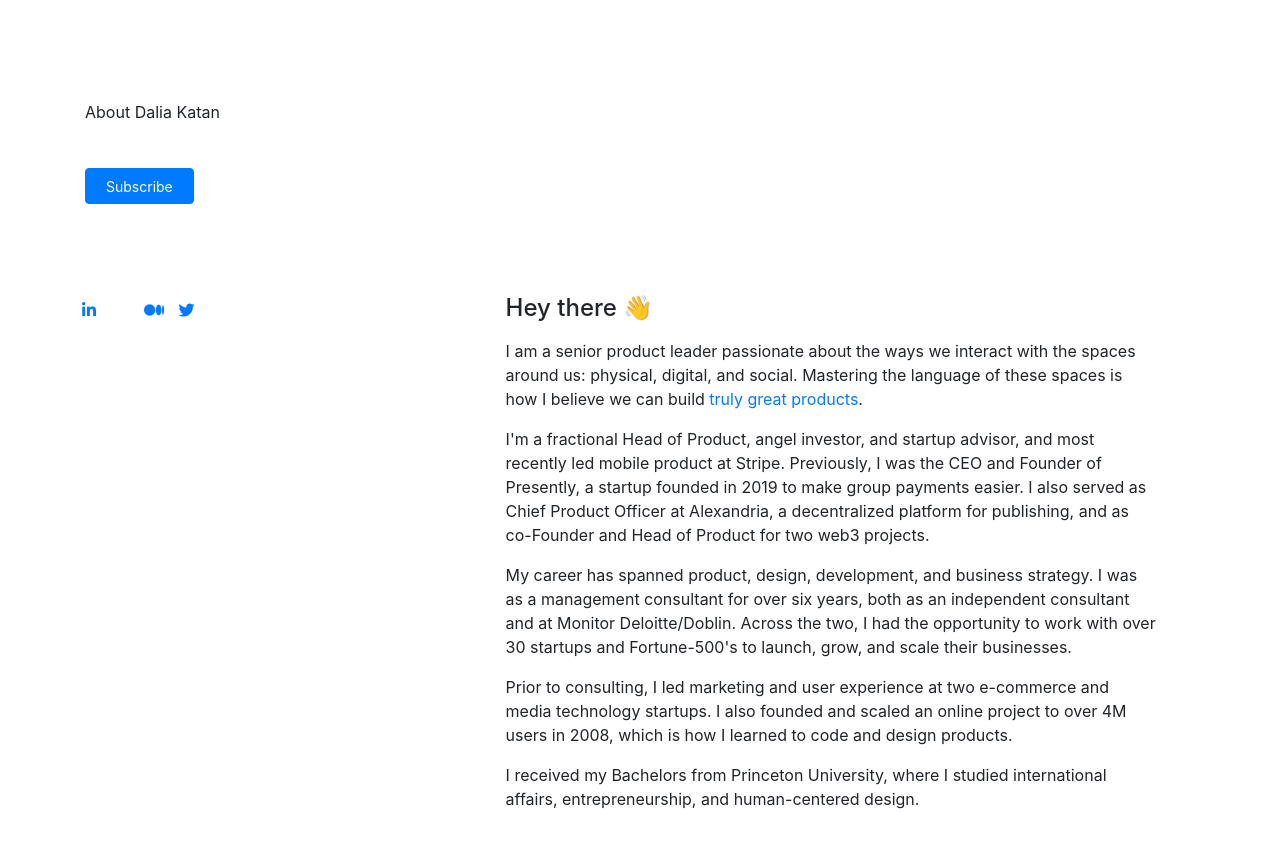
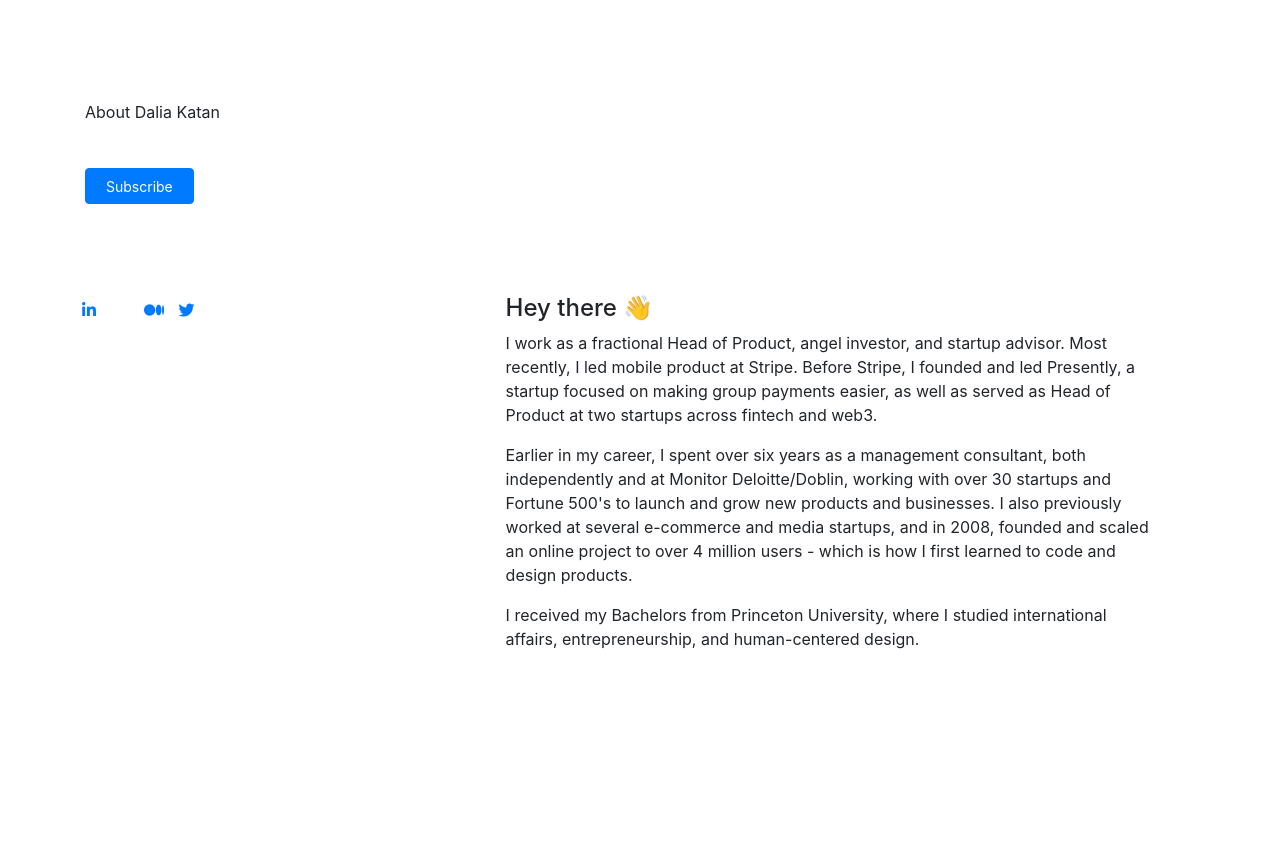
Before and after one commit to dalkat/dalkat.github.io, a Jekyll site: the page built from about.md, in a window 1280 px wide and 900 px high. Shown: the top 848 px of the window. Built offline with Jekyll 4.4.1, drawn with Linux system fonts in a browser that asks for light colours; nearby versions of some CDN libraries; some web fonts are replaced; library files that are not in the unit come from our copies.

Commit message:
bio change and update companies to 30 from 40

```diff
--- a/_layouts/about.html
+++ b/_layouts/about.html
@@ -71,14 +71,12 @@ layout: default-sub
     padding-bottom: 80px;
     ">
     <h4 >Hey there 👋</h4>
-<p class="section-subheading" style="font-size:16px; font-weight:400; padding-top: 8px;">
-  I am a senior product leader passionate about the ways we interact with the spaces around us: physical, digital, and social. Mastering the language of these spaces is how I believe we can build <a href="https://daliakatan.substack.com/" target="_blank">truly great products</a>.</p>
+<!-- <p class="section-subheading" style="font-size:16px; font-weight:400; padding-top: 8px;">
+  I am a senior product leader passionate about the ways we interact with the spaces around us: physical, digital, and social. Mastering the language of these spaces is how I believe we can build <a href="https://daliakatan.substack.com/" target="_blank">truly great products</a>.</p> -->
 
-  <p>I'm a fractional Head of Product, angel investor, and startup advisor, and most recently led mobile product at Stripe. Previously, I was the CEO and Founder of Presently, a startup founded in 2019 to make group payments easier. I also served as Chief Product Officer at Alexandria, a decentralized platform for publishing, and as co-Founder and Head of Product for two web3 projects. </p>
+  <p>I work as a fractional Head of Product, angel investor, and startup advisor. Most recently, I led mobile product at Stripe. Before Stripe, I founded and led Presently, a startup focused on making group payments easier, as well as served as Head of Product at two startups across fintech and web3.
 
-  <p>My career has spanned product, design, development, and business strategy. I was as a management consultant for over six years, both as an independent consultant and at Monitor Deloitte/Doblin. Across the two, I had the opportunity to work with over 30 startups and Fortune-500's to launch, grow, and scale their businesses. </p>
-
-  <p>Prior to consulting, I led marketing and user experience at two e-commerce and media technology startups. I also founded and scaled an online project to over 4M users in 2008, which is how I learned to code and design products.</p>
+  <p>Earlier in my career, I spent over six years as a management consultant, both independently and at Monitor Deloitte/Doblin, working with over 30 startups and Fortune 500's to launch and grow new products and businesses. I also previously worked at several e-commerce and media startups, and in 2008, founded and scaled an online project to over 4 million users - which is how I first learned to code and design products.</p>
 
   <p>I received my Bachelors from Princeton University, where I studied international affairs, entrepreneurship, and human-centered design.</p>
 
--- a/_layouts/strategy.html
+++ b/_layouts/strategy.html
@@ -55,7 +55,7 @@ layout: default-sub
 </p>
 
 
-            <br><p class="section-subheading text-muted" style="font-size:18px; text-align:center; padding:0 10%;">Drawing from both corporate and startup experience, I’m most helpful at inflection points: when teams need to make high-stakes product or company decisions. I’ve worked with over 40 companies on new product bets, shifting customer needs, and evolving brand narratives, often in the lead-up to fundraising.</p><br><br>
+            <br><p class="section-subheading text-muted" style="font-size:18px; text-align:center; padding:0 10%;">Drawing from both corporate and startup experience, I’m most helpful at inflection points: when teams need to make high-stakes product or company decisions. I’ve worked with over 30 companies on new product bets, shifting customer needs, and evolving brand narratives, often in the lead-up to fundraising.</p><br><br>
 
                 <div class="clientcarousel slider">
                   {%- for client in site.data.home.clients -%}
```
